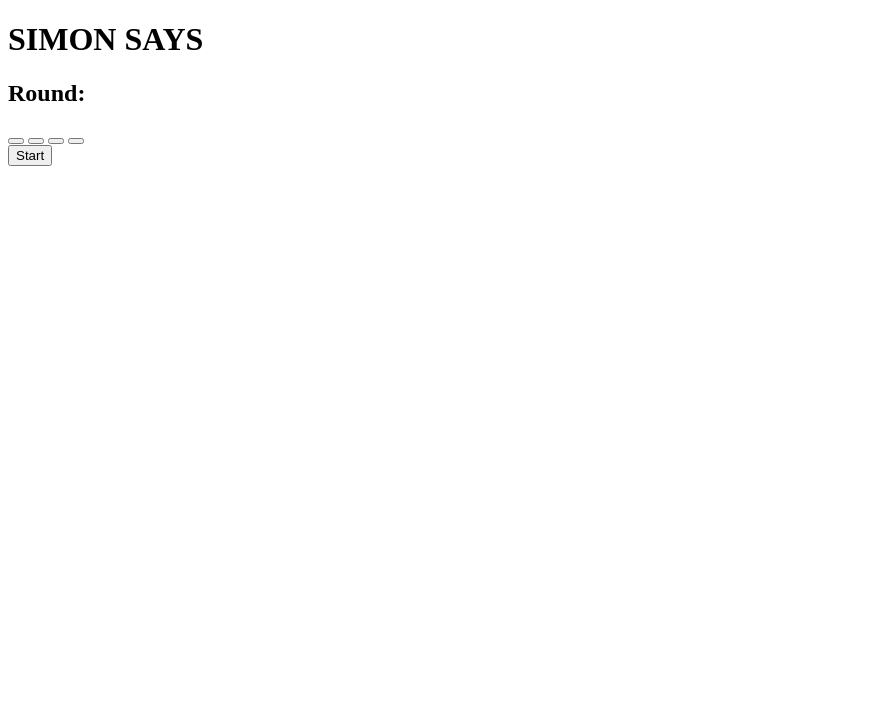
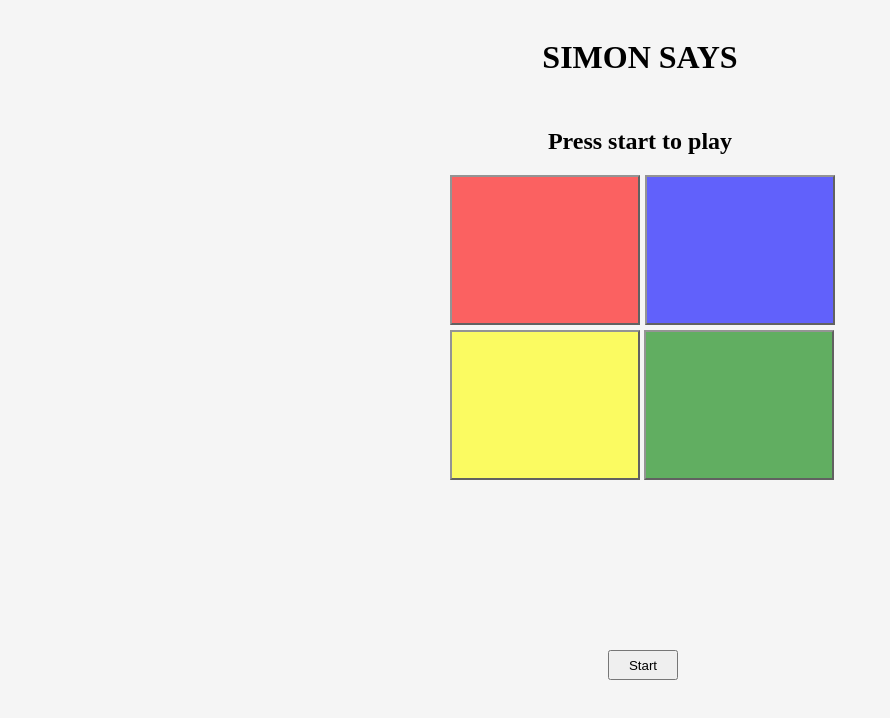
Before and after one commit to Sebs5384/Simon-says, a plain HTML site: page index.html in a window 1280 px wide. Shown: the whole page, without its empty margins (0-890 px from the left). Drawn offline with Linux system fonts and the light colour scheme.

Commit message:
add styles to buttons
these changes will enhance the visual appareance of the game and improve the user experience.

```diff
--- a/index.html
+++ b/index.html
@@ -6,7 +6,7 @@
   </head>
   <header class="header"><h1>SIMON SAYS</h1></header>
   <body>
-    <strong><h2>Round:</h2></strong>
+    <strong><h2>Press start to play</h2></strong>
     <div class="buttons-container">
       <button class="red"></button>
       <button class="blue"></button>
--- a/simon-says.css
+++ b/simon-says.css
@@ -0,0 +1,71 @@
+html {
+  background-color: whitesmoke;
+}
+
+body {
+  text-align: center;
+}
+
+.header {
+  padding: 10px;
+}
+
+h2 {
+  margin-right: 0px;
+}
+
+.buttons-container {
+  position: relative;
+  width: 400px;
+  height: 400px;
+  margin: auto;
+}
+
+.red {
+  position: absolute;
+  top: 0;
+  right: 50%;
+  width: 190px;
+  height: 150px;
+  background-color: red;
+  opacity: 0.6;
+}
+
+.blue {
+  position: relative;
+  top: 0;
+  left: 25%;
+  width: 190px;
+  height: 150px;
+  background-color: blue;
+  opacity: 0.6;
+}
+
+.yellow {
+  position: absolute;
+  bottom: 95px;
+  right: 50%;
+  width: 190px;
+  height: 150px;
+  background-color: yellow;
+  opacity: 0.6;
+}
+
+.green {
+  position: absolute;
+  bottom: 95px;
+  left: 51%;
+  width: 190px;
+  height: 150px;
+  background-color: green;
+  opacity: 0.6;
+}
+
+#start-button {
+  position: absolute;
+  padding: 5px;
+  width: 70px;
+  height: 30px;
+  bottom: 120px;
+  left: 47.5%;
+}
```
